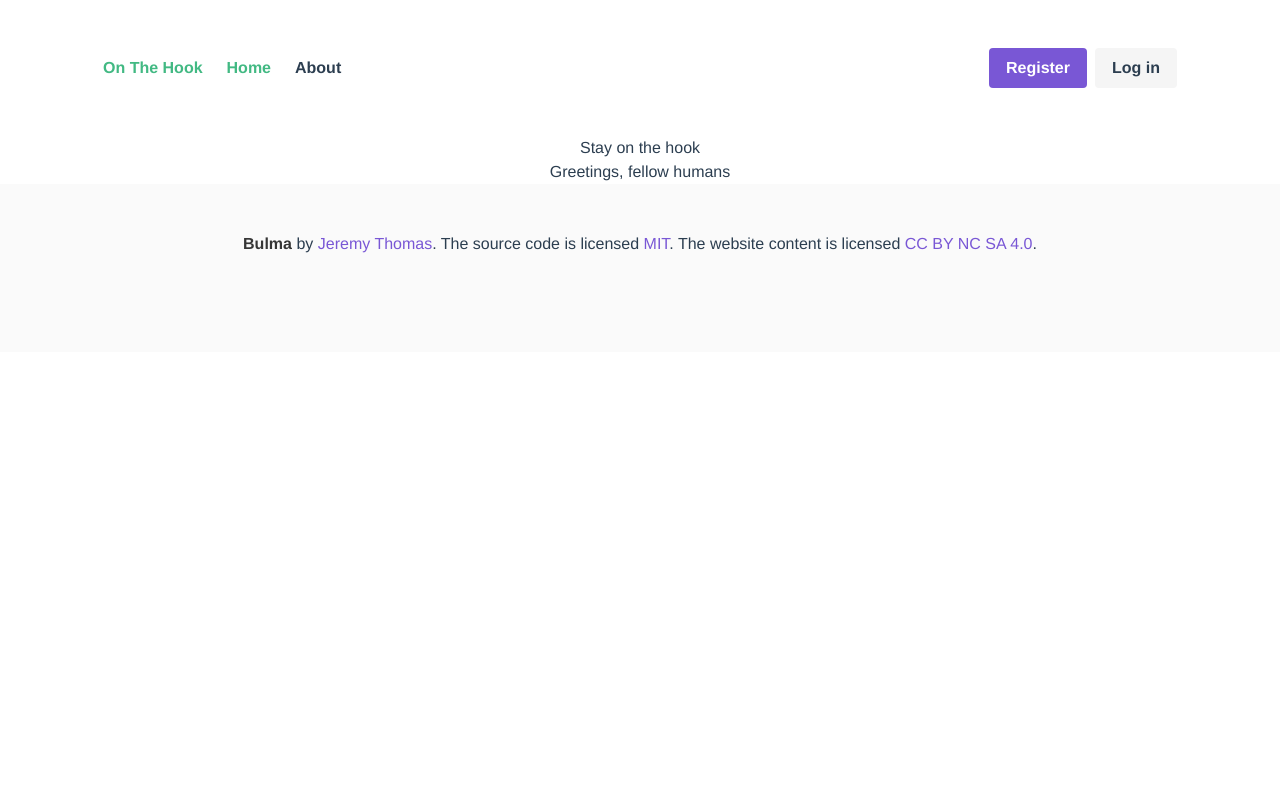
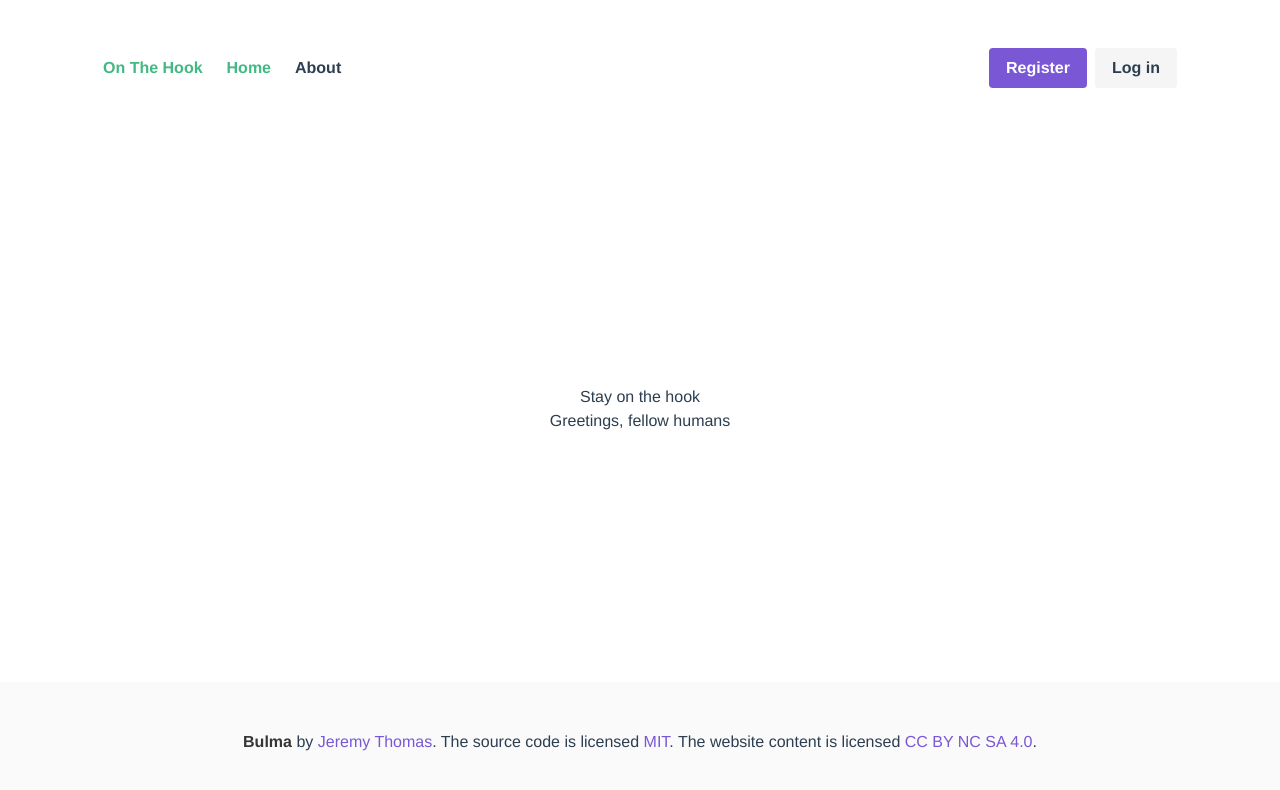
Before and after one commit to weilyl/project-4-frontend02, a Vue app: page /#/ in a window 1280 px wide. Shown: the top 790 px of the page. Built offline with nearby package versions, Linux system fonts and the light colour scheme.

Commit message:
footer styled

```diff
--- a/src/App.vue
+++ b/src/App.vue
@@ -48,6 +48,14 @@ export default {
   -moz-osx-font-smoothing: grayscale;
   text-align: center;
   color: #2c3e50;
+  height: 100vh;
+}
+
+#app:not(Header){
+  display: flex;
+  flex-direction: column;
+  justify-content: space-between;
+  overflow: auto;
 }
 
 #nav {
@@ -62,15 +70,10 @@ export default {
 #nav a.router-link-exact-active {
   color: #42b983;
 }
-Footer {
-  width: 100%;
-  bottom: 0;
+
+footer {
+    width: 100%;
+    margin-bottom: 0px;
 }
+
 </style>
-
-<!--#main {
-  position: relative;
-  display: flex;
-  flex-direction: row;
-  flex: 1;
-}-->
--- a/src/components/Footer.vue
+++ b/src/components/Footer.vue
@@ -1,5 +1,4 @@
 <template>
-<div>
     <footer class="footer">
       <div class="content has-text-centered">
         <p>
@@ -9,7 +8,6 @@
         </p>
       </div>
     </footer>
-</div>
 </template>
 
 <script>
@@ -18,13 +16,10 @@ export default {
 }
 </script>
 
-<!--footer positioning CSS from Kenal
-footer {
-    position: absolute;
+<style>
+.footer {
     width: 100%;
-    bottom: 0;
-    overflow:hidden;
+    margin-bottom: -50px;
+    overflow: hidden;
 }
--->
-<style>
 </style>
--- a/src/components/Header.vue
+++ b/src/components/Header.vue
@@ -20,6 +20,7 @@
             <b-dropdown-item
               v-for="list in listoflists"
               :key="list.name"
+              tag="router-link" :to="{ path: '/list' }"
               aria-role="listitem"
               v-model="listname"
             >
```
Also changed, not shown: src/views/New.vue (+27 -4 lines). Lines whose indentation alone changed are shown as unchanged.
